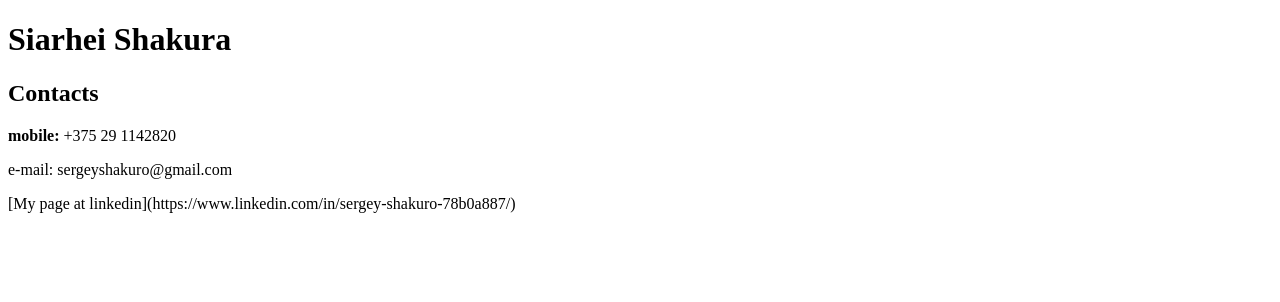
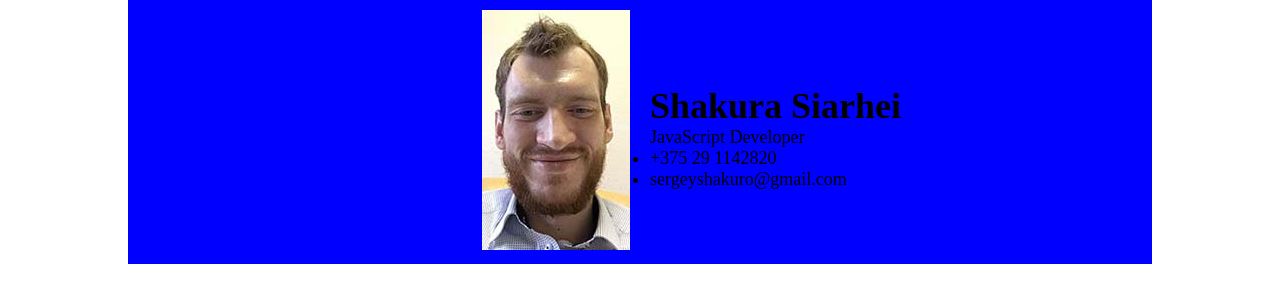
Before and after one commit to ShakuraSiarhei/rsschool-cv, a plain HTML site: page index.html in a window 1280 px wide. Drawn offline with Linux system fonts and the light colour scheme.

Commit message:
feat: add header

```diff
--- a/index.html
+++ b/index.html
@@ -9,10 +9,16 @@
 
     </head>
     <body>
-        <h1>Siarhei Shakura</h1>
-        <h2>Contacts</h2>
-        <p><b>mobile:</b> +375 29 1142820</p>
-        <p>e-mail: sergeyshakuro@gmail.com</p>
-        <p>[My page at linkedin](https://www.linkedin.com/in/sergey-shakuro-78b0a887/)</p>
+        <header class="header_content">
+            <div class="photo"> <img width="148" height="240" src="/Photo148-240.JPG" alt="Solo's photo"> </div>
+            <div class="name">
+                <h1>Shakura Siarhei</h1>
+                <p> JavaScript Developer</p>
+                  <ul>
+                    <li><a href:"tel:+375291142820">+375 29 1142820</a></li>
+                    <li><a href:"mailto:sergeyshakuro@gmail.com">sergeyshakuro@gmail.com</a></li>
+                </ul>
+            </div>
+        </header>
     </body>
 </html>
--- a/style.css
+++ b/style.css
@@ -0,0 +1,26 @@
+*{
+    padding: 0;
+    margin: 0;
+    box-sizing: border-box;
+}
+.header_content{
+    width: 80%;
+    display: grid;
+    margin-left: 10%;
+    grid-template-columns: repeat(2, 1fr);
+    background-color:blue;
+    grid-column-gap:0ch;
+    grid-row-gap:0ch;
+    }
+.photo{
+    border-radius: 15px;
+    padding: 10px;
+    text-align: right;
+}
+.name{
+    position: relative;
+    justify-self: left;
+    padding: 10px;
+    margin-top: 75px;
+    font-size: large;
+}
```
Also changed, not shown: Photo148-240.JPG (added).
